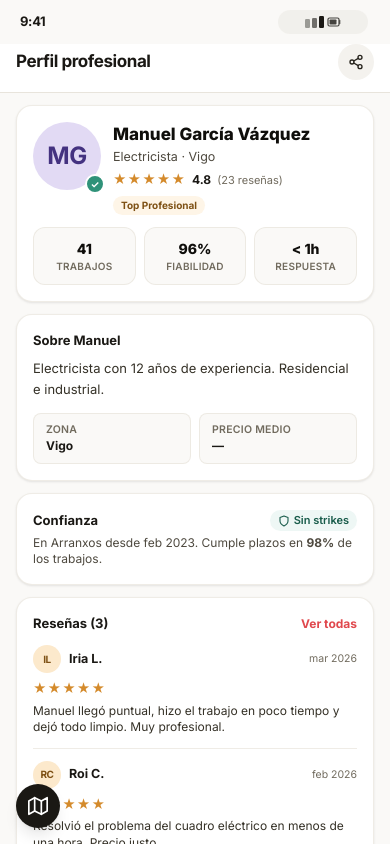
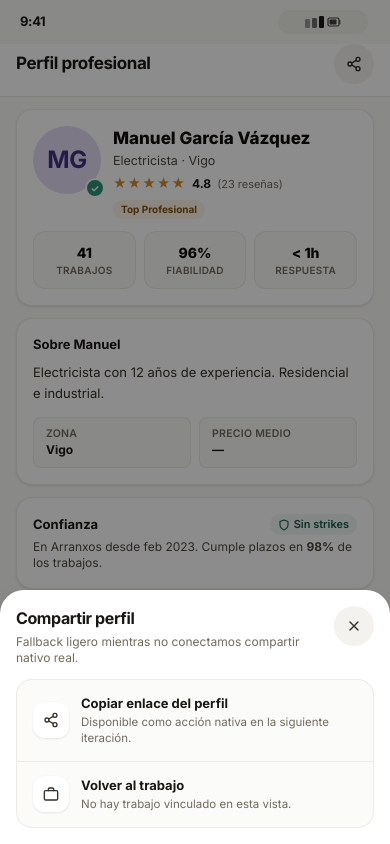
Before and after one commit to mfuentesiglesias/arranxos-v3, a Next.js app: page /profesional/perfil in a window 390 px wide. Both pictures are taken after a click on the button "Abrir opciones para compartir perfil". Built offline with nearby package versions, Linux system fonts and the light colour scheme.

Commit message:
Preparar despliegue de Arranxos en Vercel

```diff
--- a/src/app/globals.css
+++ b/src/app/globals.css
@@ -17,8 +17,10 @@
 
   html,
   body {
+    width: 100%;
     height: 100%;
     min-height: 100%;
+    margin: 0;
     background: var(--bg);
     color: var(--ink);
     font-family: Inter, "DM Sans", -apple-system, system-ui,
@@ -85,6 +87,7 @@
 
 @layer utilities {
   .app-root {
+    width: 100%;
     min-height: 100dvh;
     height: 100dvh;
     overflow: hidden;
--- a/src/app/profesional/perfil/page.tsx
+++ b/src/app/profesional/perfil/page.tsx
@@ -1,7 +1,9 @@
 "use client";
-import { Suspense } from "react";
+import { Suspense, useState } from "react";
 import { useSearchParams } from "next/navigation";
 import Link from "next/link";
+import { HeaderActionSheet } from "@/components/layout/header-action-sheet";
+import { HeaderIconButton } from "@/components/layout/header-icon-button";
 import { StatusBar } from "@/components/layout/status-bar";
 import { TopBar } from "@/components/layout/top-bar";
 import { ScreenBody } from "@/components/layout/screen-body";
@@ -15,6 +17,7 @@ import { professionals, reviews } from "@/lib/data";
 import { formatEuro } from "@/lib/utils";
 
 function Inner() {
+  const [shareOpen, setShareOpen] = useState(false);
   const params = useSearchParams();
   const id = params.get("id") ?? "p1";
   const jobId = params.get("jobId");
@@ -27,10 +30,32 @@ function Inner() {
       <TopBar
         title="Perfil profesional"
         right={
-          <button className="w-9 h-9 rounded-full bg-sand-100 flex items-center justify-center">
+          <HeaderIconButton
+            label="Abrir opciones para compartir perfil"
+            onClick={() => setShareOpen(true)}
+          >
             <Icon name="share" size={16} />
-          </button>
+          </HeaderIconButton>
         }
+      />
+      <HeaderActionSheet
+        open={shareOpen}
+        onClose={() => setShareOpen(false)}
+        title="Compartir perfil"
+        description="Fallback ligero mientras no conectamos compartir nativo real."
+        items={[
+          {
+            label: "Copiar enlace del perfil",
+            description: "Disponible como acción nativa en la siguiente iteración.",
+            icon: "share",
+          },
+          {
+            label: "Volver al trabajo",
+            description: jobId ? "Regresa al detalle del trabajo actual." : "No hay trabajo vinculado en esta vista.",
+            icon: "briefcase",
+            href: jobId ? `/cliente/trabajos/${jobId}` : undefined,
+          },
+        ]}
       />
       <ScreenBody className="px-4 pt-3 pb-6">
         <Card className="mb-3">
--- /dev/null
+++ b/src/components/layout/header-action-sheet.tsx
@@ -0,0 +1,110 @@
+"use client";
+
+import Link from "next/link";
+import { cn } from "@/lib/utils";
+import { Icon } from "@/components/ui/icon";
+import type { ReactNode } from "react";
+
+interface HeaderActionItem {
+  label: string;
+  description?: string;
+  icon?: string;
+  href?: string;
+  onClick?: () => void;
+}
+
+interface Props {
+  open: boolean;
+  title: string;
+  description?: string;
+  items?: HeaderActionItem[];
+  onClose: () => void;
+  children?: ReactNode;
+}
+
+export function HeaderActionSheet({
+  open,
+  title,
+  description,
+  items = [],
+  onClose,
+  children,
+}: Props) {
+  if (!open) return null;
+
+  return (
+    <div className="fixed inset-0 z-[350] bg-black/45" onClick={onClose}>
+      <div
+        className="absolute inset-x-0 bottom-0 rounded-t-3xl bg-white px-4 pb-[calc(env(safe-area-inset-bottom)+1rem)] pt-4 shadow-cardHover animate-slideUp md:left-1/2 md:right-auto md:top-1/2 md:bottom-auto md:w-[360px] md:-translate-x-1/2 md:-translate-y-1/2 md:rounded-3xl"
+        onClick={(event) => event.stopPropagation()}
+      >
+        <div className="mb-3 flex items-start gap-3">
+          <div className="flex-1 min-w-0">
+            <div className="font-bold text-[16px] text-ink-800 tracking-tight">{title}</div>
+            {description && (
+              <div className="mt-1 text-[12px] leading-snug text-ink-400">{description}</div>
+            )}
+          </div>
+          <button
+            onClick={onClose}
+            className="flex h-10 w-10 items-center justify-center rounded-full bg-sand-100 text-ink-600 active:scale-[0.98]"
+            aria-label="Cerrar panel"
+          >
+            <Icon name="x" size={16} />
+          </button>
+        </div>
+
+        {items.length > 0 && (
+          <div className="overflow-hidden rounded-2xl border border-sand-200/70 bg-sand-50/70">
+            {items.map((item, index) => {
+              const content = (
+                <div
+                  className={cn(
+                    "flex items-center gap-3 px-4 py-3.5 text-left active:bg-sand-100/80",
+                    index !== items.length - 1 && "border-b border-sand-200/70",
+                  )}
+                >
+                  <div className="flex h-9 w-9 items-center justify-center rounded-xl bg-white text-ink-600 shadow-card">
+                    <Icon name={item.icon ?? "info"} size={16} />
+                  </div>
+                  <div className="min-w-0 flex-1">
+                    <div className="text-[13px] font-bold text-ink-800">{item.label}</div>
+                    {item.description && (
+                      <div className="mt-0.5 text-[11.5px] leading-snug text-ink-400">
+                        {item.description}
+                      </div>
+                    )}
+                  </div>
+                  {item.href && <Icon name="forward" size={14} className="text-ink-400" />}
+                </div>
+              );
+
+              if (item.href) {
+                return (
+                  <Link key={item.label} href={item.href} onClick={onClose}>
+                    {content}
+                  </Link>
+                );
+              }
+
+              return (
+                <button
+                  key={item.label}
+                  onClick={() => {
+                    item.onClick?.();
+                    onClose();
+                  }}
+                  className="w-full"
+                >
+                  {content}
+                </button>
+              );
+            })}
+          </div>
+        )}
+
+        {children}
+      </div>
+    </div>
+  );
+}
--- /dev/null
+++ b/src/components/layout/header-icon-button.tsx
@@ -0,0 +1,34 @@
+"use client";
+
+import { cn } from "@/lib/utils";
+import type { ReactNode } from "react";
+
+interface Props {
+  label: string;
+  onClick?: () => void;
+  children: ReactNode;
+  light?: boolean;
+  className?: string;
+}
+
+export function HeaderIconButton({
+  label,
+  onClick,
+  children,
+  light = false,
+  className,
+}: Props) {
+  return (
+    <button
+      onClick={onClick}
+      aria-label={label}
+      className={cn(
+        "flex h-10 w-10 items-center justify-center rounded-full transition active:scale-[0.98]",
+        light ? "bg-white/20 text-white" : "bg-sand-100 text-ink-700",
+        className,
+      )}
+    >
+      {children}
+    </button>
+  );
+}
--- a/src/components/layout/phone-frame.tsx
+++ b/src/components/layout/phone-frame.tsx
@@ -1,9 +1,7 @@
 "use client";
-import { useState } from "react";
-import { usePathname, useRouter } from "next/navigation";
+import { usePathname } from "next/navigation";
 import Link from "next/link";
 import { cn } from "@/lib/utils";
-import { Icon } from "@/components/ui/icon";
 
 // Dev/preview frame. In production (installed PWA) we just render children.
 
@@ -78,14 +76,18 @@ const NAV_GROUPS: Array<{ group: string; screens: { href: string; label: string
 
 export function PhoneFrame({ children }: { children: React.ReactNode }) {
   const pathname = usePathname();
-  const [navOpen, setNavOpen] = useState(false);
-
-  const isFullPage = pathname === "/splash" || pathname === "/welcome";
 
   return (
-    <div className="h-full min-h-0 bg-[#1a1a1a] flex items-stretch md:items-center justify-center gap-0 py-0 md:py-5">
-      {/* Side nav (desktop only, when in preview) */}
-      <aside className="hidden lg:block w-[200px] self-start sticky top-5 mr-4">
+    <>
+      <div className="flex h-full min-h-0 w-full flex-col bg-sand-50 lg:hidden">
+        <div className="flex-1 min-h-0 flex flex-col [&>*]:flex-1 [&>*]:min-h-0">
+          {children}
+        </div>
+      </div>
+
+      <div className="hidden h-full min-h-0 bg-[#1a1a1a] lg:flex lg:items-center lg:justify-center lg:gap-0 lg:py-5">
+        {/* Side nav (desktop preview only) */}
+        <aside className="w-[200px] self-start sticky top-5 mr-4">
           <div className="bg-white/5 rounded-2xl p-3 max-h-[calc(100vh-40px)] overflow-y-auto no-scrollbar">
             <div className="px-2 pb-2 text-[10px] font-extrabold text-white/40 uppercase tracking-widest">
               Pantallas · Arranxos
@@ -117,63 +119,22 @@ export function PhoneFrame({ children }: { children: React.ReactNode }) {
           </div>
         </aside>
 
-      {/* Phone */}
         <div className="relative">
           <div
             className={cn(
               "bg-white overflow-hidden flex flex-col relative min-h-0",
-            // mobile = full viewport, desktop = phone frame
-            "w-full h-full md:w-[390px] md:h-[min(844px,calc(100dvh-40px))] md:min-h-0 md:rounded-[50px]",
-            "md:ring-2 md:ring-[#2a2a2a] md:ring-offset-[8px] md:ring-offset-black md:shadow-2xl",
+              "w-[390px] h-[min(844px,calc(100dvh-40px))] rounded-[50px]",
+              "ring-2 ring-[#2a2a2a] ring-offset-[8px] ring-offset-black shadow-2xl",
             )}
           >
-          {/* Notch (desktop only) */}
-          <div className="hidden md:block absolute top-0 left-1/2 -translate-x-1/2 w-[120px] h-8 bg-black rounded-b-[20px] z-[100]" />
+            <div className="absolute top-0 left-1/2 -translate-x-1/2 w-[120px] h-8 bg-black rounded-b-[20px] z-[100]" />
             <div className="flex-1 min-h-0 flex flex-col [&>*]:flex-1 [&>*]:min-h-0">
               {children}
             </div>
           </div>
-        {/* Home indicator (desktop only) */}
-        <div className="hidden md:block w-[134px] h-[5px] bg-white/30 rounded mx-auto mt-2.5" />
-      </div>
-
-      {/* Mobile nav drawer */}
-      <button
-        onClick={() => setNavOpen(true)}
-        className="fixed bottom-4 left-4 lg:hidden z-[200] bg-ink-800 text-white rounded-full w-11 h-11 shadow-lg flex items-center justify-center"
-        aria-label="Navegador de pantallas"
-      >
-        <Icon name="map" size={20} />
-      </button>
-      {navOpen && (
-        <div
-          className="fixed inset-0 bg-black/50 z-[300] lg:hidden"
-          onClick={() => setNavOpen(false)}
-        >
-          <div
-            className="absolute bottom-0 left-0 right-0 bg-ink-900 rounded-t-3xl max-h-[75vh] overflow-y-auto animate-slideUp p-4"
-            onClick={(e) => e.stopPropagation()}
-          >
-            {NAV_GROUPS.map((group) => (
-              <div key={group.group} className="mb-2">
-                <div className="px-2 pt-2 pb-1 text-[11px] font-bold text-white/50 uppercase tracking-wider">
-                  {group.group}
-                </div>
-                {group.screens.map((s) => (
-                  <Link
-                    key={s.href}
-                    href={s.href}
-                    onClick={() => setNavOpen(false)}
-                    className="block px-3 py-2.5 text-[14px] rounded-lg text-white/80 hover:bg-white/10"
-                  >
-                    {s.label}
-                  </Link>
-                ))}
-              </div>
-            ))}
+          <div className="w-[134px] h-[5px] bg-white/30 rounded mx-auto mt-2.5" />
         </div>
       </div>
-      )}
-    </div>
+    </>
   );
 }
```
Also changed, not shown: 1 other file (tests, documents, lock files or other folders). Lines whose indentation alone changed are shown as unchanged.
